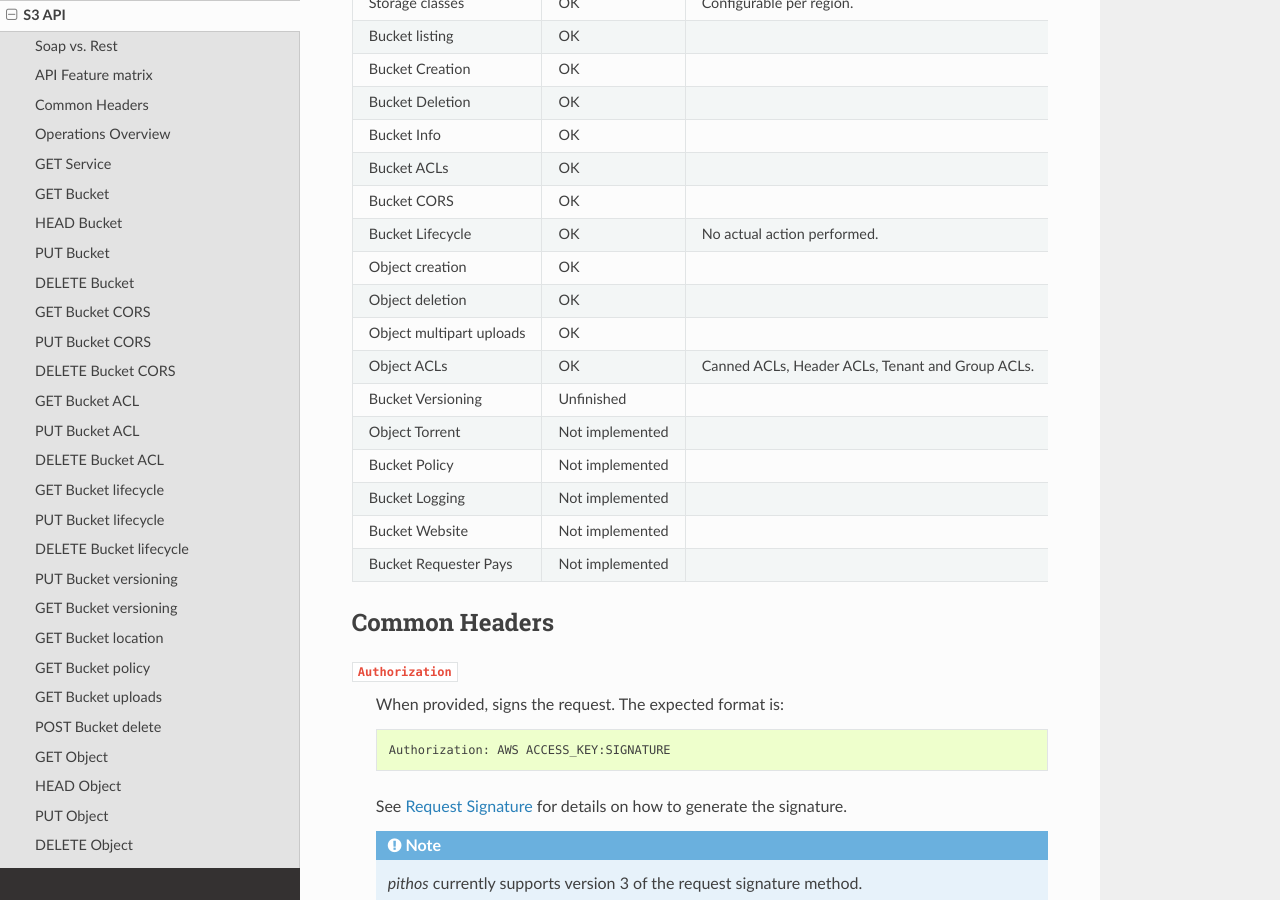
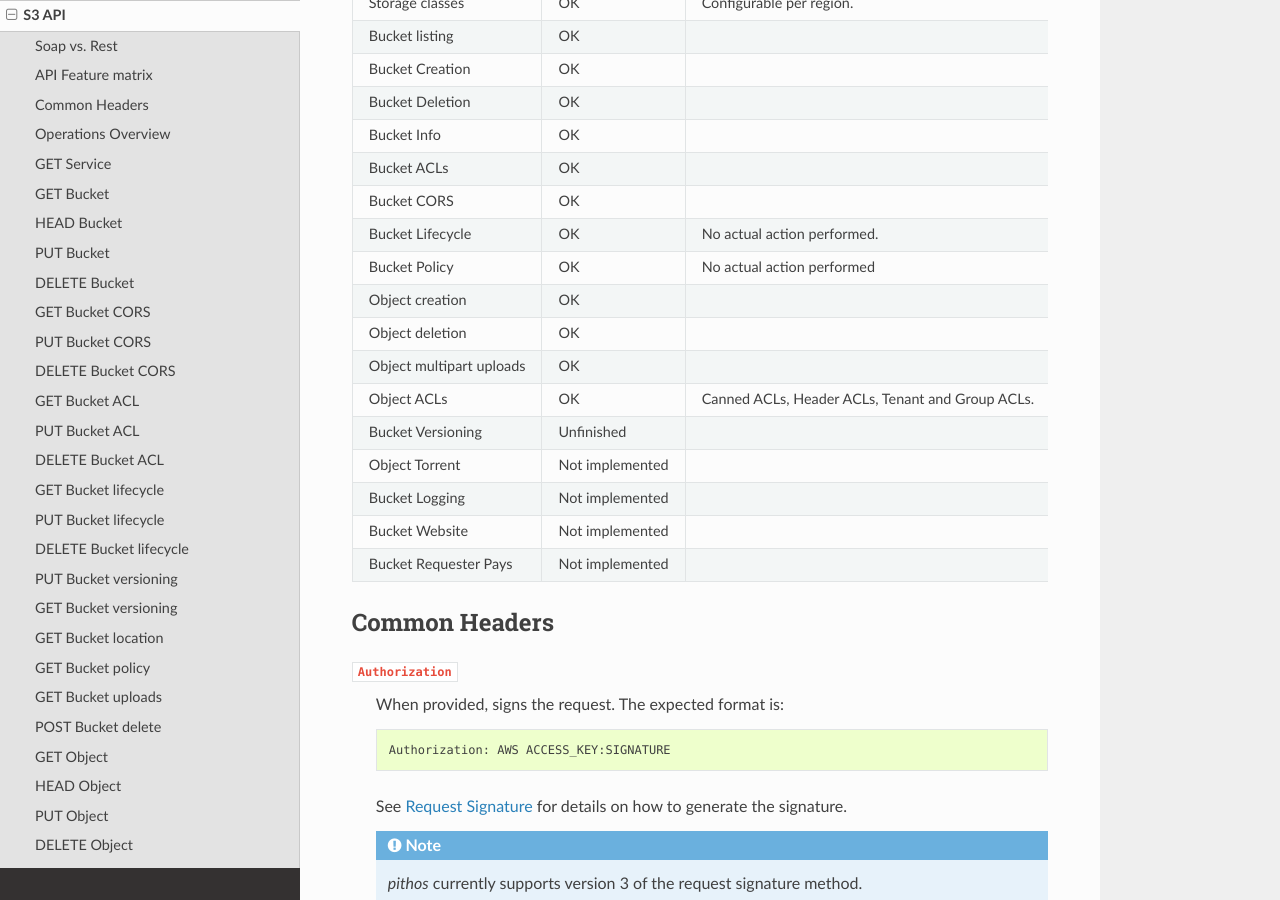
Before and after one commit to exoscale/pithos, a Sphinx documentation site: the page built from doc/source/api.rst, in a window 1280 px wide and 900 px high, scrolled down 657 px. Built offline with Sphinx 7.4.7 and the Read the Docs theme 2.0.0, drawn with Linux system fonts in a browser that asks for light colours.

```diff
--- a/doc/source/api.rst
+++ b/doc/source/api.rst
@@ -55,6 +55,9 @@ provided by pithos.
    * - Bucket Lifecycle
      - OK
      - No actual action performed.
+   * - Bucket Policy
+     - OK
+     - No actual action performed
    * - Object creation
      - OK
      -
@@ -71,9 +74,6 @@ provided by pithos.
      - Unfinished
      -
    * - Object Torrent
-     - Not implemented
-     -
-   * - Bucket Policy
      - Not implemented
      -
    * - Bucket Logging
```
